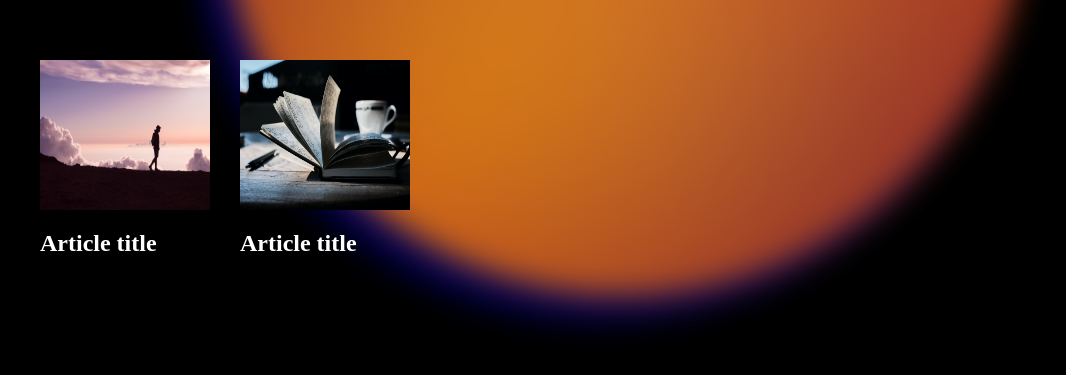
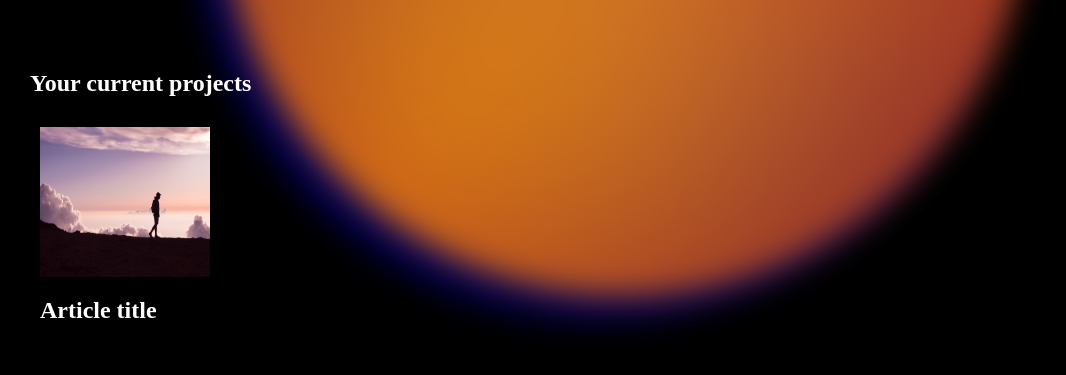
Before and after one commit to oreoyona/smart-todo, a Flask app: page / in a window 1280 px wide; the page is wider, and only the part inside the window is pictured. Shown: the part 120-495 px from the top of that part, without its empty margins (28-1094 px from the left). Run offline with Flask 2, Linux system fonts and the light colour scheme.

Commit message:
Added the title to the List section

```diff
--- a/static/css/home.css
+++ b/static/css/home.css
@@ -125,7 +125,7 @@ main {
   margin-top: 50px;
   z-index: 3;
   display: flex;
-  align-items: center;
+  flex-direction: column;
 }
 
 .list-all-todos {
@@ -153,6 +153,12 @@ article {
   width: 100%;
 }
 
+.main-title {
+  display: flex;
+  justify-self: center;
+  color: white;
+}
+
 /* //animations */
 @keyframes bubble {
   0% {
--- a/static/css/home.scss
+++ b/static/css/home.scss
@@ -159,7 +159,7 @@ main {
     margin-top: 50px;
     z-index: 3;
     display: flex;
-    align-items: center;
+    flex-direction: column;
 }
 
 .list-all-todos {
@@ -186,6 +186,37 @@ article {
     height: 100%;
     width: 100%;
 }
+
+
+.main-title{
+    display: flex;
+    justify-self: center;
+    color: white;
+}
+
+
+
+
+
+
+
+
+
+
+
+
+
+
+
+
+
+
+
+
+
+
+
+
 
 
 
--- a/templates/home.html
+++ b/templates/home.html
@@ -32,21 +32,13 @@
         <span class="header-icons-div-mobile" style="display: none;"></span>
     </header>
     <main>
+        <section class="main-title">
+            <h2>Your current projects</h2>
+        </section>
         <section class="list-all-todos">
             <article>
                 <section class="main-article-bg">
                     <img src="../static/images/walking.jpg" alt=" Someone walking" class="article-bg">
-
-                </section>
-                <section class="main-article-title">
-                    <h2>Article title</h2>
-                </section>
-
-            </article>
-
-            <article>
-                <section class="main-article-bg">
-                    <img src="../static/images/writting.jpg" alt=" Someone walking" class="article-bg">
 
                 </section>
                 <section class="main-article-title">
```
